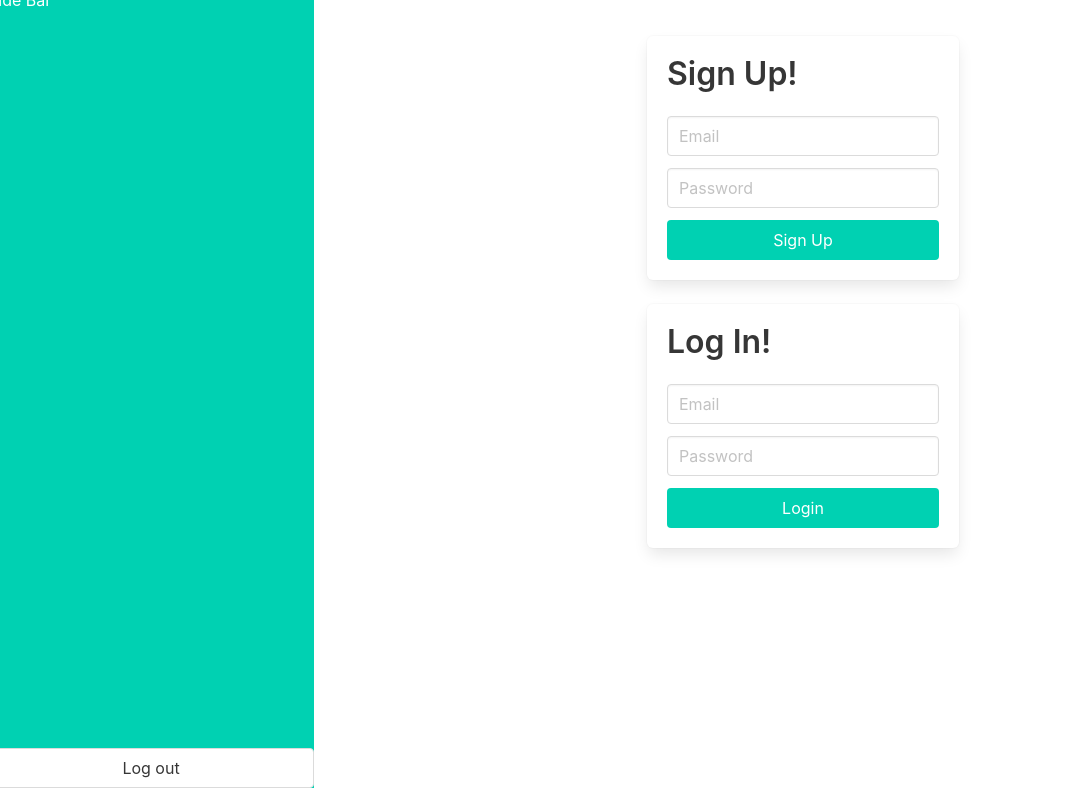
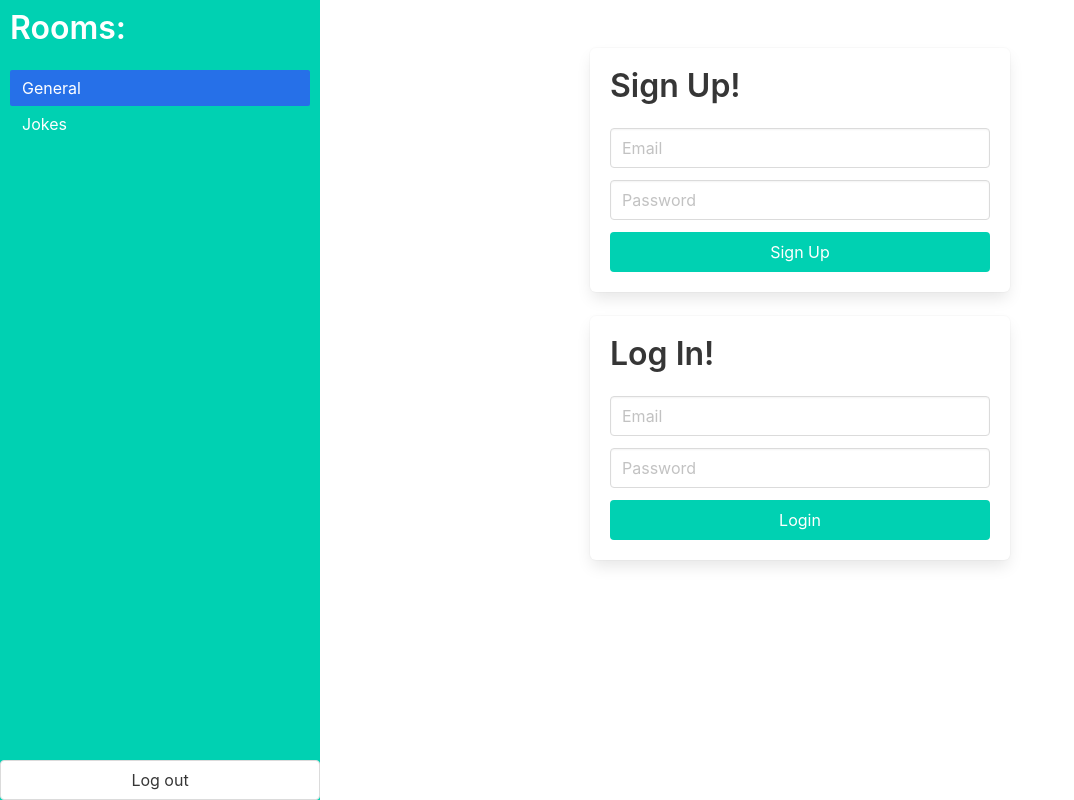
Before and after one commit to Zawa-ll/Real-time_Chatting_Platform, a React (Create React App) app: page / in a window 1280 px wide. Shown: the whole page, without its empty margins (0-1074 px from the left). Built offline with nearby package versions, Linux system fonts and the light colour scheme.

Commit message:
SideBar Component

```diff
--- a/src/App.js
+++ b/src/App.js
@@ -5,6 +5,8 @@ import { firebaseApp, database, auth } from './fire';
 import { ref, set } from 'firebase/database';
 import { createUserWithEmailAndPassword, signInWithEmailAndPassword, signOut } from 'firebase/auth';
 import 'bulma/css/bulma.css';
+import SideBar from './SideBar';
+import MainPanel from './MainPanel';
 
 // const foodRef = ref(database, '/foods');
 
@@ -22,12 +24,24 @@ import 'bulma/css/bulma.css';
 //     console.error('Error adding data:', error);
 //   });
 
-
 class App extends Component {
   state = {
     isLogginIn: false,
     email: '',
     uid: '',
+    rooms: {
+      'hh12': {
+        title: 'General',
+        author: 'j@j.com',
+        created: Date.now(),
+      },
+      'jj34': {
+        title: 'Jokes',
+        author: 'j@j.com',
+        created: Date.now(),
+      },
+    },
+    selectedRoom: 'hh12',
   }
 
   handleSignUp = (email, password) => {
@@ -61,30 +75,24 @@ class App extends Component {
       });
   }
 
+  setRoom = (id) => {
+    this.setState({
+      selectedRoom: id
+    })
+  }
+
   render() {
+    console.log(this.state);
     return (
-
-      <div className="columns vh-100" >
-        <div className='column is-3 hero is-primary is-paddingless'>
-          <h1>Side Bar</h1>
-          <div className='control'>
-            <button onClick={this.logout} className='button is-fullwidth'>
-              Log out
-            </button>
-          </div>
-        </div>
-
-        <div className='column hero'>
-          <div className='hero-body'>
-            <div className='columns is-centered'>
-              <div className='ccolumn is-half'>
-                <SignUpForm onSignUp={this.handleSignUp} />
-                <LoginForm onLogin={this.handleLogin} />
-              </div>
-            </div>
-          </div>
-        </div>
-
+      <div className="columns vh-100 is-gapless" >
+        <SideBar logout={this.logout}
+          rooms={this.state.rooms}
+          selectedRoom={this.state.selectedRoom}
+          setRoom={this.setRoom} />
+        <MainPanel>
+          <SignUpForm onSignUp={this.handleSignUp} />
+          <LoginForm onLogin={this.handleLogin} />
+        </MainPanel>
       </div>
     );
   }
--- /dev/null
+++ b/src/MainPanel.js
@@ -0,0 +1,15 @@
+const MainPanel = ({ children }) => {
+    return (
+        <div className='column hero'>
+            <div className='hero-body'>
+                <div className='columns is-centered'>
+                    <div className='column is-half'>
+                        {children}
+                    </div>
+                </div>
+            </div>
+        </div>
+    )
+}
+
+export default MainPanel;
--- /dev/null
+++ b/src/RoomList.js
@@ -0,0 +1,32 @@
+import React from 'react';
+
+
+const Room = ({ room, selectedRoom, setRoom }) => {
+    const styles = selectedRoom === room.id ?
+        'active-room' : 'room'
+    return (
+        <li><a className={styles} onClick={() => setRoom(room.id)}>{room.title}</a></li>
+    )
+}
+
+const RoomList = ({ rooms, selectedRoom, setRoom }) => {
+
+    return (
+        <div style={{ padding: '10px' }}>
+            <aside className='menu'>
+                <h1 className='title'>Rooms:</h1>
+                <ul className='menu-list'>
+                    {Object.keys(rooms)
+                        .map(roomKey => ({ ...rooms[roomKey], id: roomKey }))
+                        .map(roomObj => <Room key={roomObj.id}
+                            room={roomObj}
+                            selectedRoom={selectedRoom}
+                            setRoom={setRoom}
+                        />)}
+                </ul>
+            </aside>
+        </div>
+    );
+}
+
+export default RoomList;
--- /dev/null
+++ b/src/SideBar.js
@@ -0,0 +1,22 @@
+import React from 'react';
+import RoomList from './RoomList';
+const SideBar = ({ logout, rooms, selectedRoom, setRoom }) => {
+    return (
+        <div
+            className='column is-3 hero is-primary'
+            style={{ padding: '10px' }}
+        >
+            <RoomList rooms={rooms} selectedRoom={selectedRoom} setRoom={setRoom} />
+            <div className='control'>
+                <button
+                    onClick={logout}
+                    className='button is-fullwidth'>
+                    Log out
+                </button>
+            </div>
+        </div>
+    )
+}
+
+
+export default SideBar;
--- a/src/index.css
+++ b/src/index.css
@@ -16,6 +16,14 @@ body {
   color: black;
 }
 
+.room:hover {
+  background-color: hsl(217, 81%, 53%) !important;
+}
+
+.active-room {
+  background-color: hsl(217, 81%, 53%) !important;
+}
+
 code {
   font-family: source-code-pro, Menlo, Monaco, Consolas, 'Courier New',
     monospace;
```
Also changed, not shown: src/logo.svg (deleted).
